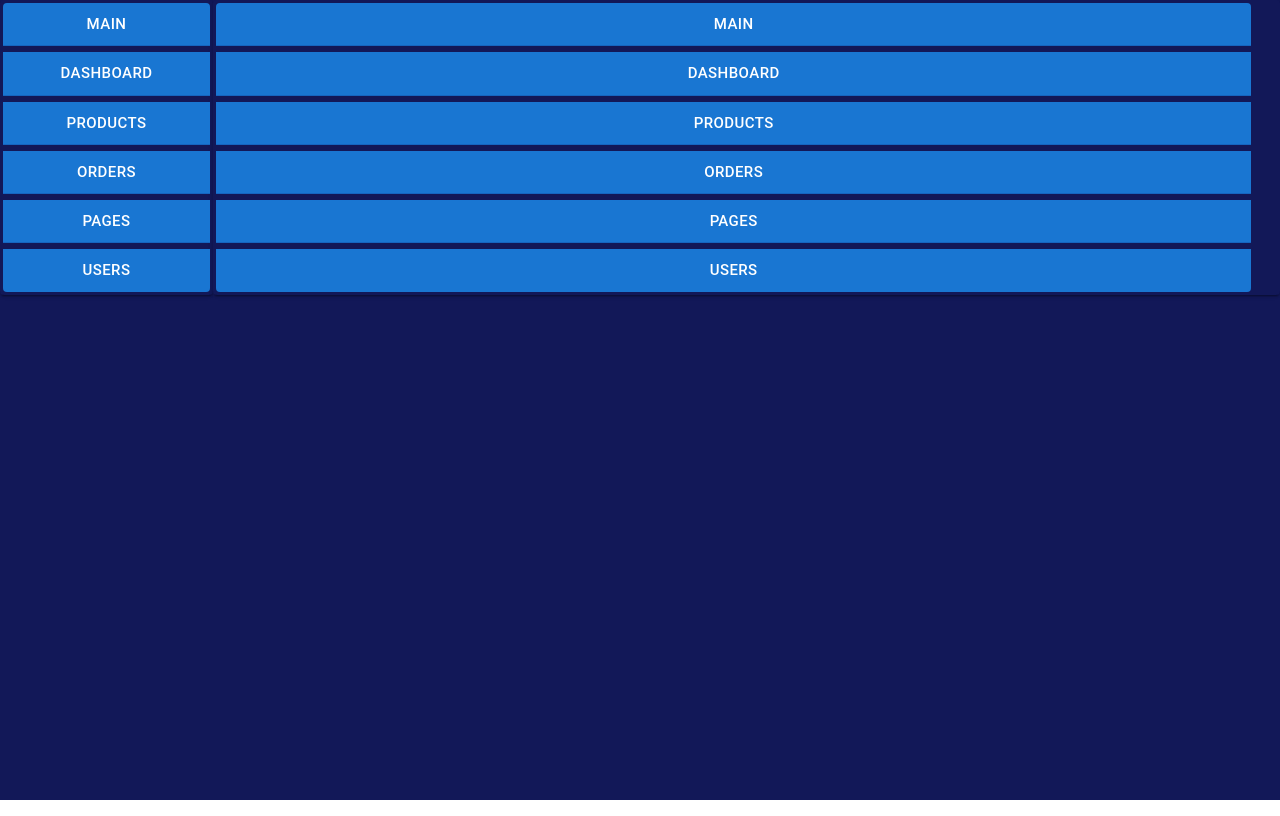
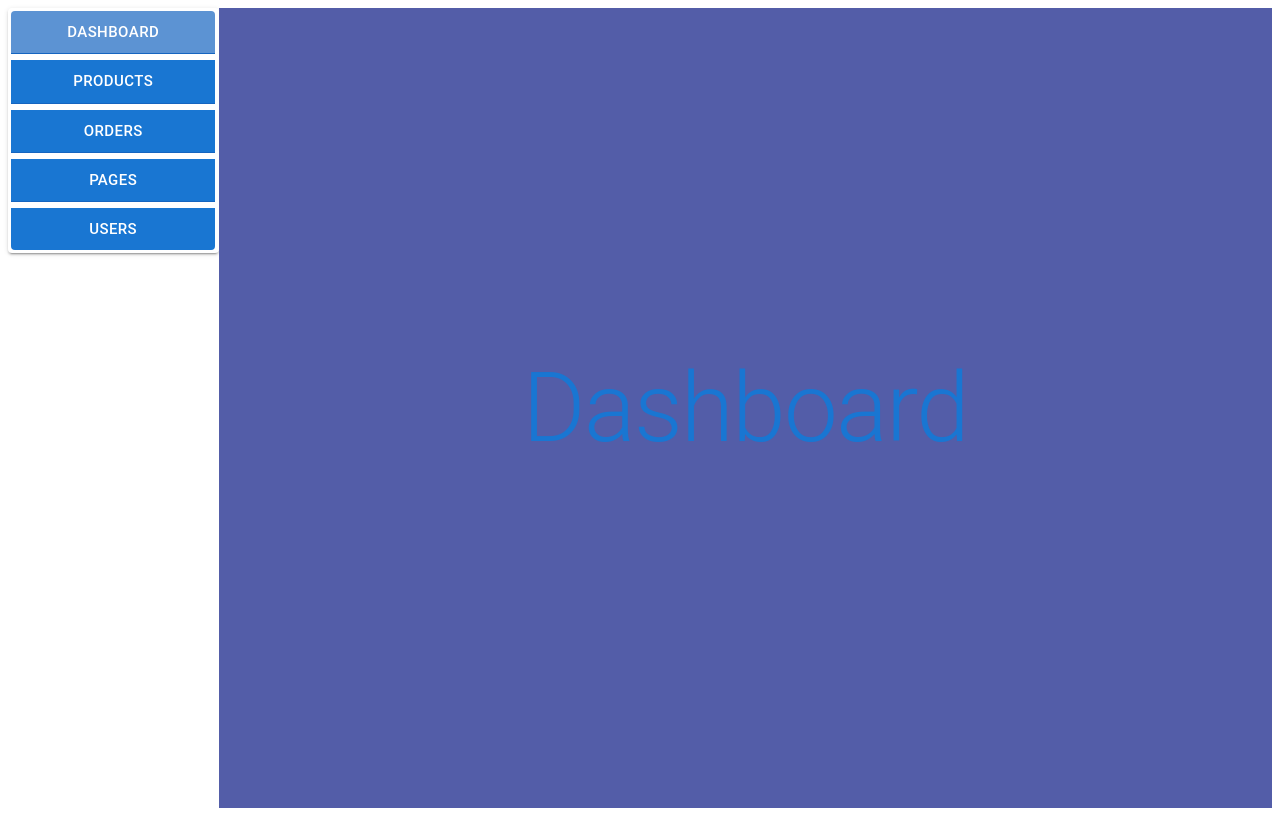
Before and after one commit to Sergey-Nag/mf-admin-app, a React app: page /dashboard in a window 1280 px wide. Built offline with nearby package versions, Linux system fonts and the light colour scheme.

Commit message:
basic changes

```diff
--- a/src/App.jsx
+++ b/src/App.jsx
@@ -1,24 +1,14 @@
 import React from 'react';
 import { Grid } from '@mui/material';
 import {
-    BrowserRouter, Link, Route, Routes,
+    BrowserRouter, Route, Routes, Navigate,
 } from 'react-router-dom';
 import { Dashboard } from './pages/dashboard/Dashboard';
-import { DashboardPage } from './pages/dashboard-page/DashboardPage';
-import styles from './App.css';
 import Users from './pages/users/Users';
 import Orders from './pages/orders/Orders';
 import ProductsPage from './pages/products/Products';
 import SidebarPages from './pages/sidebar-pages/SidebarPages';
-
-function Main() {
-    return (
-        <div className={styles.app}>
-            <h2>Admin Panel</h2>
-            <Link to="/dashboard" style={{ color: 'white' }}>To dashboard</Link>
-        </div>
-    );
-}
+import { Navigation } from './components/Navigation/Navigation';
 
 function App({ basename = '' }) {
     return (
@@ -27,19 +17,18 @@ function App({ basename = '' }) {
                 <div style={{ width: '100%', display: 'flex' }}>
                     <Grid item xs={2}>
                         <div>
-                            <Dashboard />
+                            <Navigation />
                         </div>
                     </Grid>
                     <Grid item xs={10}>
                         <div style={{ height: '100vh', backgroundColor: '#535da8' }}>
                             <Routes>
-                                <Route path="/" element={<Main />} />
+                                <Route path="/" element={<Navigate to="/dashboard" />} />
                                 <Route path="/dashboard" element={<Dashboard />} />
-                                <Route path="/DashboardPage" element={<DashboardPage />} />
-                                <Route path="/ProductsPage" element={<ProductsPage />} />
-                                <Route path="/Orders" element={<Orders />} />
-                                <Route path="/SidebarPages" element={<SidebarPages />} />
-                                <Route path="/Users" element={<Users />} />
+                                <Route path="/products" element={<ProductsPage />} />
+                                <Route path="/orders" element={<Orders />} />
+                                <Route path="/pages" element={<SidebarPages />} />
+                                <Route path="/users" element={<Users />} />
                             </Routes>
                         </div>
                     </Grid>
--- /dev/null
+++ b/src/components/Navigation/Navigation.css
@@ -0,0 +1,11 @@
+.dashboard {
+    color: #f507edfc;
+}
+
+.list {
+    font-size: 2em;
+}
+
+.btn-active button {
+    background-color: rgb(92, 147, 211)!important;
+}
--- /dev/null
+++ b/src/components/Navigation/Navigation.jsx
@@ -0,0 +1,23 @@
+import React from 'react';
+import Button from '@mui/material/Button';
+import { NavLink } from 'react-router-dom';
+import ButtonGroup from '@mui/material/ButtonGroup';
+import styles from './Navigation.css';
+
+export function Navigation() {
+    const applyActive = (args) => {
+        if (args.isActive) {
+            return styles['btn-active'];
+        }
+    };
+
+    return (
+        <ButtonGroup style={{ width: '100%', margin: '0px' }} size="large" color="primary" orientation="vertical" variant="contained" aria-label="outlined primary button group">
+            <NavLink className={applyActive} to="/dashboard"><Button style={{ margin: '3px', width: '97%' }}>Dashboard</Button></NavLink>
+            <NavLink className={applyActive} to="/products"><Button style={{ margin: '3px', width: '97%' }}>Products</Button></NavLink>
+            <NavLink className={applyActive} to="/orders"><Button style={{ margin: '3px', width: '97%' }}>Orders</Button></NavLink>
+            <NavLink className={applyActive} to="/pages"><Button style={{ margin: '3px', width: '97%' }}>Pages</Button></NavLink>
+            <NavLink className={applyActive} to="/users"><Button style={{ margin: '3px', width: '97%' }}>Users</Button></NavLink>
+        </ButtonGroup>
+    );
+}
--- a/src/pages/dashboard/Dashboard.css
+++ /dev/null
@@ -1,11 +0,0 @@
-.dashboard {
-    color: #f507edfc;
-}
-
-.list {
-    font-size: 2em;
-}
-.btnMain :active{
-
-    background-color: rgb(92, 147, 211);
-}
--- a/src/pages/dashboard/Dashboard.jsx
+++ b/src/pages/dashboard/Dashboard.jsx
@@ -1,20 +1,10 @@
+import { Box, Typography } from '@mui/material';
 import React from 'react';
-import { Link, Outlet } from 'react-router-dom';
-import Button from '@mui/material/Button';
-import ButtonGroup from '@mui/material/ButtonGroup';
-import styles from './Dashboard.css';
 
 export function Dashboard() {
     return (
-        <div style={{ height: '100vh', backgroundColor: '#121858' }}>
-            <ButtonGroup style={{ width: '100%', margin: '0px' }} size="large" color="primary" orientation="vertical" variant="contained" aria-label="outlined primary button group">
-                <Link to="/"><Button className={styles.btnMain} style={{ margin: '3px', width: '97%' }}>Main</Button></Link>
-                <Link to="/DashboardPage"><Button style={{ margin: '3px', width: '97%' }}>Dashboard</Button></Link>
-                <Link to="/ProductsPage"><Button style={{ margin: '3px', width: '97%' }}>Products</Button></Link>
-                <Link to="/Orders"><Button style={{ margin: '3px', width: '97%' }}>Orders</Button></Link>
-                <Link to="/SidebarPages"><Button style={{ margin: '3px', width: '97%' }}>Pages</Button></Link>
-                <Link to="/Users"><Button style={{ margin: '3px', width: '97%' }}>Users</Button></Link>
-            </ButtonGroup>
-        </div>
+        <Box display="flex" justifyContent="center" flexDirection="column" alignItems="center" height="inherit">
+            <Typography variant="h1" color="primary">Dashboard</Typography>
+        </Box>
     );
 }
```
Also changed, not shown: 1 other file (tests, documents, lock files or other folders).
